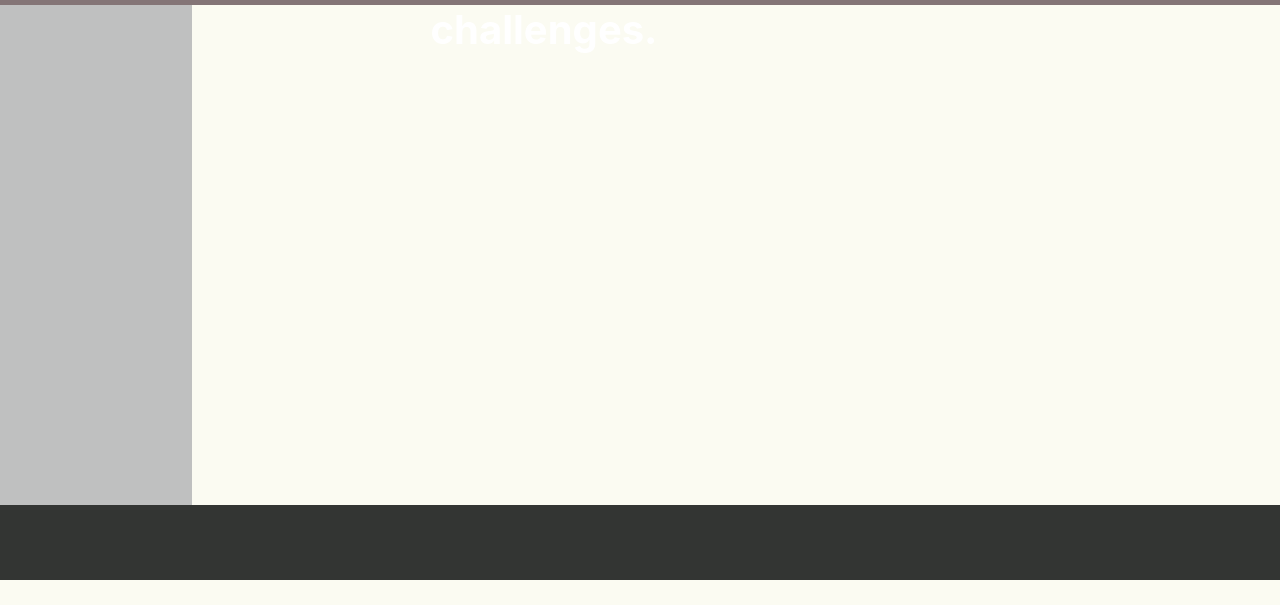
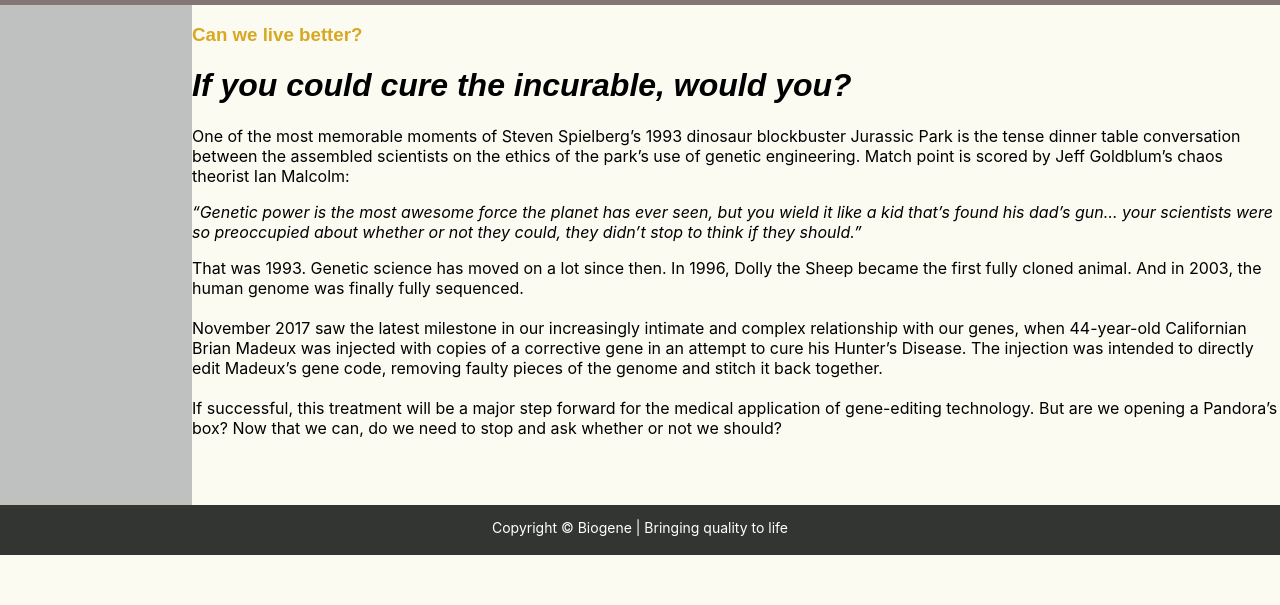
Before and after one commit to suzannejin/pro-web, a plain HTML site: page html-layout/index.html in a window 1280 px wide. Shown: the part 195-800 px from the top of the page. Drawn offline with Linux system fonts and the light colour scheme.

Commit message:
Set footer + home text

```diff
--- a/html-layout/css/layout.css
+++ b/html-layout/css/layout.css
@@ -88,30 +88,63 @@ body {
 /* Content & sidebar */
 
 #content {
+    display: inline-block;
     background-color: #fbfbf2;
     width: 100%;
     height: 500px;
 }
 
 #sidebar {
+    float: left;
     background-color: #bfc0c0;
     width: 15%;
     height: 500px;
-    float: left;
+
 }
 
 #article {
+    float: right;
     background-color: #fbfbf2;
     width: 85%;
     height: 500px;
-    float: right;
+    /* overflow:auto; */
+    /* margin: 10px 5px 10px 5px; */
+}
+
+#article h1 {
+    color: black;
+    font-family: sans-serif;
+    font-style: italic;
+}
+
+#article h3 {
+    color: #d8a823;
+    font-family: fantasy;
+}
+
+#article p {
+    font-family: -apple-system, BlinkMacSystemFont, 'Segoe UI', Roboto, Oxygen, Ubuntu, Cantarell, 'Open Sans', 'Helvetica Neue', sans-serif;
+}
+
+#article #p2 {
+    font-family: -apple-system, BlinkMacSystemFont, 'Segoe UI', Roboto, Oxygen, Ubuntu, Cantarell, 'Open Sans', 'Helvetica Neue', sans-serif;
+    font-style: italic;
 }
 
 
 /* Footer */
 
 #footer {
+    display: inline-block;
     background-color: #333533;
     width: 100%;
-    height: 75px;
+    height: 50px;
 }
+
+#footer p {
+    color: white;
+    text-align: center;
+    vertical-align: middle;
+    font-family: -apple-system, BlinkMacSystemFont, 'Segoe UI', Roboto, Oxygen, Ubuntu, Cantarell, 'Open Sans', 'Helvetica Neue', sans-serif;
+    font-size: 14px;
+}
--- a/html-layout/index.html
+++ b/html-layout/index.html
@@ -1,7 +1,6 @@
 <html>
     <head>
-        <title>The company</title>
-        <link rel="stylesheet" type="text/css" href="css/styles.css">
+        <title>Biogene | Home</title>
         <link rel="stylesheet" type="text/css" href="css/layout.css">
     </head>
 
@@ -25,10 +24,21 @@
 
             <div id="content">
                 <div id="sidebar"></div>
-                <div id="article"></div>
+                <div id="article">
+                    <h3>Can we live better?</h3>
+                    <h1>If you could cure the incurable, would you?</h1>
+                    <!-- <div class="border"></div> -->
+                    <p>One of the most memorable moments of Steven Spielberg’s 1993 dinosaur blockbuster Jurassic Park is the tense dinner table conversation between the assembled scientists on the ethics of the park’s use of genetic engineering. Match point is scored by Jeff Goldblum’s chaos theorist Ian Malcolm:</p>
+                    <p id='p2'>“Genetic power is the most awesome force the planet has ever seen, but you wield it like a kid that’s found his dad’s gun… your scientists were so preoccupied about whether or not they could, they didn’t stop to think if they should.”</p>
+                    <p>That was 1993. Genetic science has moved on a lot since then. In 1996, Dolly the Sheep became the first fully cloned animal. And in 2003, the human genome was finally fully sequenced.<br><br>
+                        November 2017 saw the latest milestone in our increasingly intimate and complex relationship with our genes, when 44-year-old Californian Brian Madeux was injected with copies of a corrective gene in an attempt to cure his Hunter’s Disease. The injection was intended to directly edit Madeux’s gene code, removing faulty pieces of the genome and stitch it back together.<br><br>
+                        If successful, this treatment will be a major step forward for the medical application of gene-editing technology. But are we opening a Pandora’s box? Now that we can, do we need to stop and ask whether or not we should?</p>
+                </div>
             </div>
 
-            <div id="footer"></div>
+            <div id="footer">
+                <p>Copyright &copy; Biogene | Bringing quality to life </p>
+            </div>
         </div>
     </body>
 
```
Also changed, not shown: html-layout/css/styles.css (deleted).
